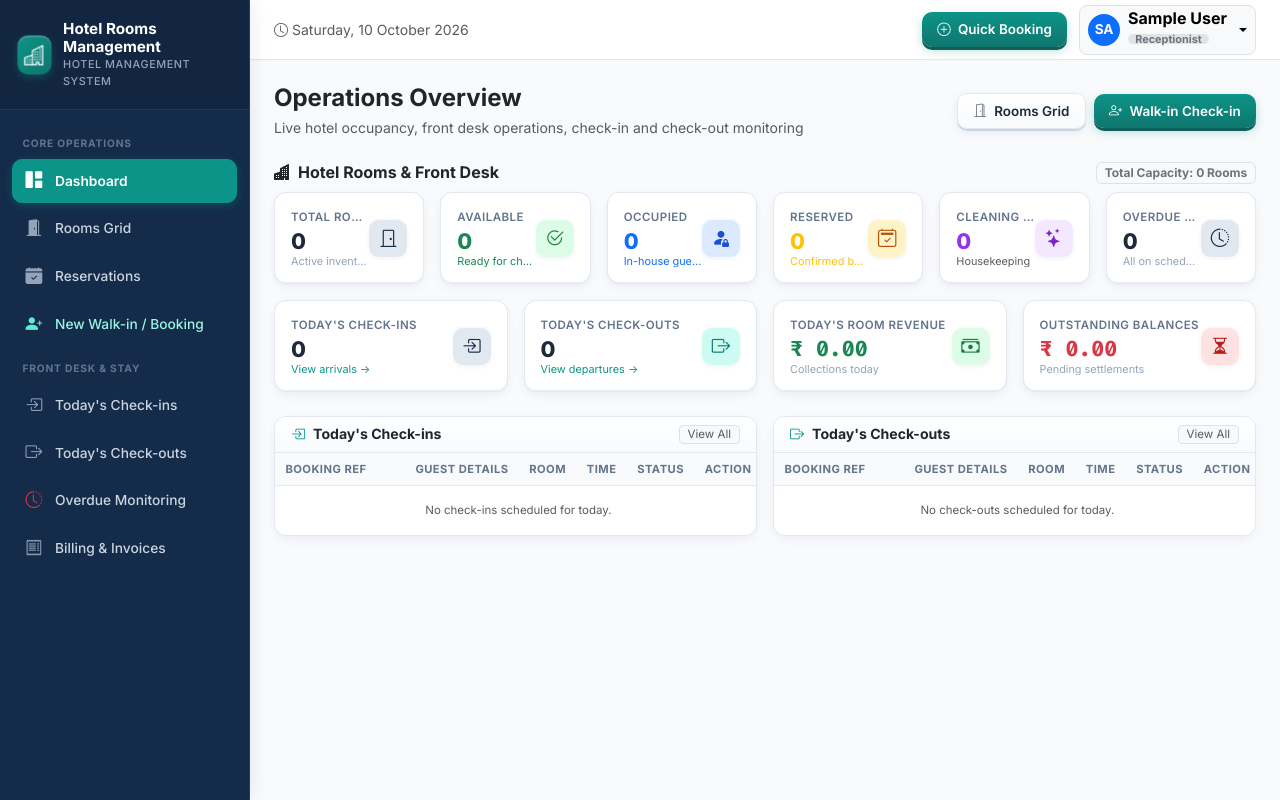
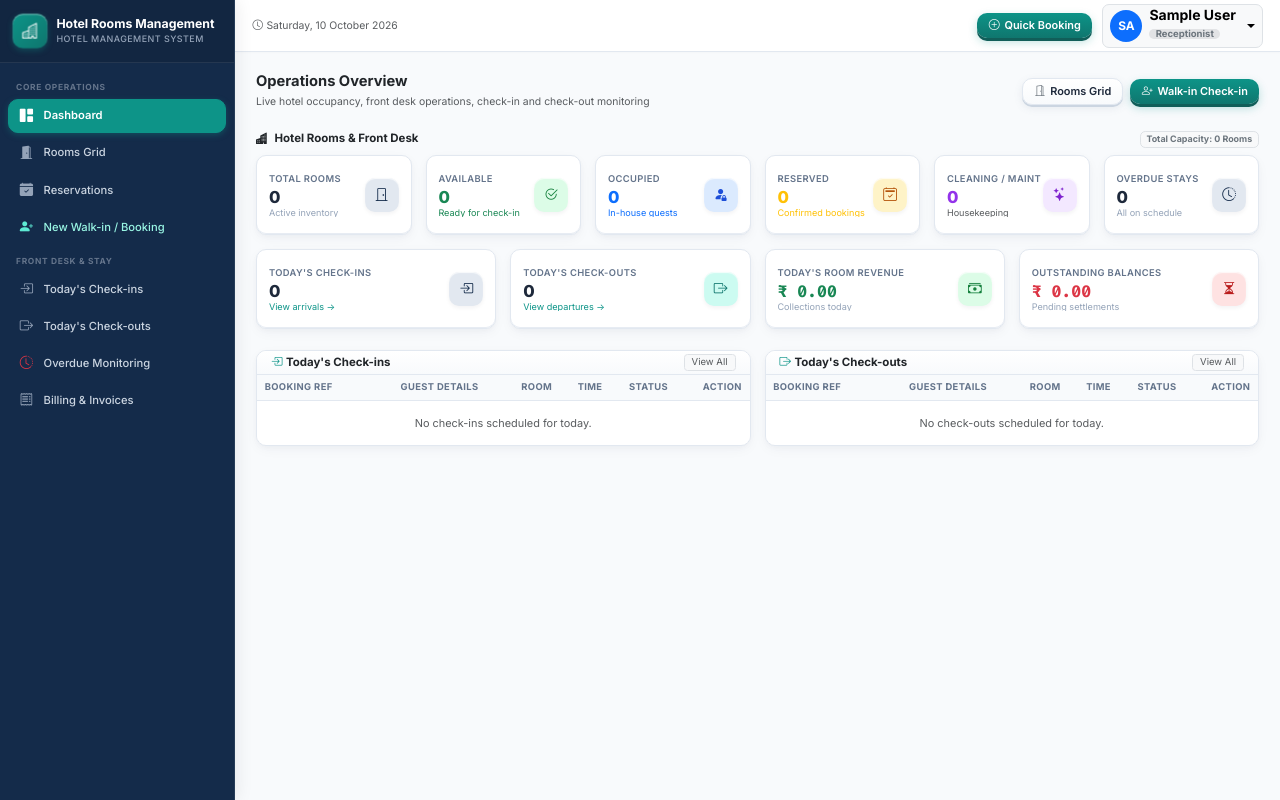
Before and after one commit to chirag1981/hotel-rooms-management, a Flask app: page / in a window 1280 px wide. Run offline with Flask 3, Linux system fonts and the light colour scheme; the visitor is signed in with stand-in values (Sample User, id 1); data comes from the database, SQL or seed files in the repository; data that the repository does not hold is empty.

Commit message:
Refine typography, make room grid cards and stay records compact and elegant

```diff
--- a/static/css/custom.css
+++ b/static/css/custom.css
@@ -3,6 +3,10 @@
 
 *, *::before, *::after {
   box-sizing: border-box;
+}
+
+html {
+  font-size: 14px;
 }
 
 body {
@@ -15,11 +19,20 @@ body {
   display: flex;
   flex-direction: column;
   -webkit-font-smoothing: antialiased;
+  font-size: 0.85rem;
 }
 
 .font-mono {
   font-family: var(--font-mono);
 }
+
+/* Headings scale */
+h1, .h1 { font-size: 1.5rem; }
+h2, .h2 { font-size: 1.35rem; }
+h3, .h3 { font-size: 1.2rem; }
+h4, .h4 { font-size: 1.05rem; }
+h5, .h5 { font-size: 0.92rem; }
+h6, .h6 { font-size: 0.82rem; }
 
 /* ==========================================================================
    App Layout: Sidebar (Navy #142B4A) + Main Content (Slate #F8FAFC)
@@ -31,7 +44,7 @@ body {
 }
 
 .app-sidebar {
-  width: 250px;
+  width: 235px;
   background: var(--bg-sidebar);
   border-right: 1px solid rgba(255, 255, 255, 0.08);
   box-shadow: 2px 0 16px rgba(15, 23, 42, 0.08);
@@ -43,37 +56,37 @@ body {
 }
 
 .sidebar-header {
-  padding: 1.25rem 1.15rem;
+  padding: 1rem 0.95rem;
   border-bottom: 1px solid rgba(255, 255, 255, 0.08);
   display: flex;
   align-items: center;
-  gap: 0.75rem;
+  gap: 0.65rem;
   background: rgba(0, 0, 0, 0.12);
 }
 
 .brand-icon-3d {
-  width: 38px;
-  height: 38px;
+  width: 34px;
+  height: 34px;
   background: linear-gradient(135deg, var(--color-teal), var(--color-teal-hover));
   border-radius: var(--radius-md);
   display: flex;
   align-items: center;
   justify-content: center;
   color: #FFFFFF;
-  font-size: 1.25rem;
-  box-shadow: 0 3px 8px rgba(13, 148, 136, 0.35), inset 0 1px 1px rgba(255, 255, 255, 0.4);
+  font-size: 1.1rem;
+  box-shadow: 0 2px 6px rgba(13, 148, 136, 0.35), inset 0 1px 1px rgba(255, 255, 255, 0.4);
   transform: perspective(200px) translateZ(4px);
 }
 
 .brand-title {
   font-weight: 700;
-  font-size: 0.95rem;
+  font-size: 0.88rem;
   color: #FFFFFF;
   line-height: 1.2;
 }
 
 .brand-subtitle {
-  font-size: 0.68rem;
+  font-size: 0.64rem;
   color: var(--text-sidebar-muted);
   font-weight: 500;
   text-transform: uppercase;
@@ -81,18 +94,18 @@ body {
 }
 
 .sidebar-nav {
-  padding: 1rem 0.75rem 2rem 0.75rem;
+  padding: 0.75rem 0.6rem 2rem 0.6rem;
   flex: 1;
   overflow-y: auto;
   display: flex;
   flex-direction: column;
-  gap: 0.25rem;
+  gap: 0.2rem;
   scrollbar-width: thin;
   scrollbar-color: rgba(255, 255, 255, 0.15) transparent;
 }
 
 .sidebar-nav::-webkit-scrollbar {
-  width: 5px;
+  width: 4px;
 }
 .sidebar-nav::-webkit-scrollbar-thumb {
   background: rgba(255, 255, 255, 0.15);
@@ -100,33 +113,33 @@ body {
 }
 
 .nav-section-title {
-  font-size: 0.64rem;
+  font-size: 0.6rem;
   font-weight: 700;
   text-transform: uppercase;
   letter-spacing: 0.08em;
   color: #64748B;
-  padding: 0.65rem 0.65rem 0.2rem 0.65rem;
+  padding: 0.55rem 0.55rem 0.15rem 0.55rem;
 }
 
 .nav-item-3d {
   display: flex;
   align-items: center;
-  gap: 0.75rem;
-  padding: 0.52rem 0.75rem;
+  gap: 0.65rem;
+  padding: 0.44rem 0.65rem;
   border-radius: var(--radius-md);
   color: #CBD5E1;
   text-decoration: none;
-  font-size: 0.86rem;
+  font-size: 0.8rem;
   font-weight: 500;
   transition: var(--transition-smooth);
   border: 1px solid transparent;
 }
 
 .nav-item-3d i {
-  font-size: 1.05rem;
+  font-size: 0.95rem;
   color: #94A3B8;
   transition: var(--transition-smooth);
-  width: 18px;
+  width: 16px;
   text-align: center;
 }
 
@@ -145,7 +158,7 @@ body {
   background: var(--color-teal);
   color: #FFFFFF;
   border-color: var(--color-teal);
-  box-shadow: 0 2px 8px rgba(13, 148, 136, 0.35);
+  box-shadow: 0 2px 6px rgba(13, 148, 136, 0.35);
   font-weight: 600;
 }
 
@@ -163,14 +176,14 @@ body {
 
 /* Top Navbar */
 .app-topbar {
-  height: 60px;
+  height: 52px;
   background: var(--bg-surface);
   border-bottom: 1px solid var(--border-light);
-  padding: 0 1.5rem;
+  padding: 0 1.25rem;
   display: flex;
   align-items: center;
   justify-content: space-between;
-  box-shadow: 0 1px 3px rgba(15, 23, 42, 0.02);
+  box-shadow: 0 1px 2px rgba(15, 23, 42, 0.02);
 }
 
 .topbar-actions {
@@ -186,9 +199,9 @@ body {
   display: inline-flex;
   align-items: center;
   justify-content: center;
-  gap: 0.45rem;
-  padding: 0.45rem 0.95rem;
-  font-size: 0.84rem;
+  gap: 0.35rem;
+  padding: 0.38rem 0.8rem;
+  font-size: 0.78rem;
   font-weight: 600;
   border-radius: var(--radius-md);
   border: none;
@@ -197,10 +210,17 @@ body {
   transition: var(--transition-tactile);
   position: relative;
   user-select: none;
+  line-height: 1.25;
 }
 
 .btn-3d:active {
   transform: translateY(2px);
+}
+
+.btn-3d-sm {
+  padding: 0.22rem 0.55rem;
+  font-size: 0.72rem;
+  border-radius: var(--radius-sm);
 }
 
 .btn-3d-primary {
@@ -262,7 +282,7 @@ body {
    ========================================================================== */
 .card-3d {
   background: var(--bg-surface);
-  border-radius: var(--radius-lg);
+  border-radius: var(--radius-md);
   border: 1px solid var(--border-light);
   box-shadow: var(--shadow-3d-card);
   transition: var(--transition-smooth);
@@ -275,7 +295,7 @@ body {
 }
 
 .card-header-3d {
-  padding: 0.75rem 1rem;
+  padding: 0.55rem 0.85rem;
   background: linear-gradient(180deg, #FFFFFF 0%, #F8FAFC 100%);
   border-bottom: 1px solid var(--border-light);
   display: flex;
@@ -283,29 +303,30 @@ body {
   justify-content: space-between;
 }
 
-/* Compact Table Styling for Dashboard */
-.table-dashboard {
-  font-size: 0.82rem;
+/* Compact Table Styling for Dashboard & All System Tables */
+.table-dashboard, .table {
+  font-size: 0.78rem;
   margin-bottom: 0;
 }
 
-.table-dashboard th {
-  font-size: 0.7rem;
+.table-dashboard th, .table thead th {
+  font-size: 0.67rem;
   font-weight: 700;
   text-transform: uppercase;
   letter-spacing: 0.04em;
   color: var(--text-secondary);
   background: #F8FAFC;
-  padding: 0.45rem 0.65rem;
+  padding: 0.38rem 0.55rem;
   border-bottom: 1px solid var(--border-light);
   white-space: nowrap;
 }
 
-.table-dashboard td {
-  padding: 0.5rem 0.65rem;
+.table-dashboard td, .table tbody td {
+  padding: 0.38rem 0.55rem;
   vertical-align: middle;
   border-bottom: 1px solid #F1F5F9;
   color: var(--text-primary);
+  font-size: 0.78rem;
 }
 
 .table-dashboard tr:last-child td {
@@ -358,22 +389,21 @@ body {
   border-color: #CBD5E1;
 }
 
-
 /* ==========================================================================
-   3D Metric Stat Cards (Compact, Uniform & Elegant)
+   3D Metric Stat Cards (Ultra-Crisp, Compact & Elegant)
    ========================================================================== */
 .stat-card-3d {
   background: var(--bg-surface);
-  border-radius: var(--radius-lg);
+  border-radius: var(--radius-md);
   border: 1px solid var(--border-light);
-  padding: 0.85rem 1rem;
+  padding: 0.65rem 0.85rem;
   box-shadow: var(--shadow-3d-card);
   transition: var(--transition-smooth);
   display: flex;
   align-items: center;
   justify-content: space-between;
   position: relative;
-  min-height: 92px;
+  min-height: 80px;
 }
 
 .stat-card-3d:hover {
@@ -386,11 +416,11 @@ body {
   flex-direction: column;
   justify-content: center;
   min-width: 0;
-  gap: 0.15rem;
+  gap: 0.1rem;
 }
 
 .stat-label {
-  font-size: 0.72rem;
+  font-size: 0.67rem;
   font-weight: 600;
   text-transform: uppercase;
   letter-spacing: 0.04em;
@@ -401,14 +431,14 @@ body {
 }
 
 .stat-value {
-  font-size: 1.35rem;
+  font-size: 1.18rem;
   font-weight: 800;
   color: var(--text-primary);
   line-height: 1.15;
 }
 
 .stat-sub {
-  font-size: 0.68rem;
+  font-size: 0.65rem;
   color: var(--text-muted);
   line-height: 1;
   white-space: nowrap;
@@ -417,14 +447,14 @@ body {
 }
 
 .stat-icon-3d {
-  width: 38px;
-  height: 38px;
-  min-width: 38px;
+  width: 34px;
+  height: 34px;
+  min-width: 34px;
   border-radius: var(--radius-md);
   display: flex;
   align-items: center;
   justify-content: center;
-  font-size: 1.15rem;
+  font-size: 0.98rem;
   box-shadow: inset 0 1px 1px rgba(255, 255, 255, 0.8), 0 2px 4px rgba(15, 23, 42, 0.05);
 }
 
--- a/static/css/tokens.css
+++ b/static/css/tokens.css
@@ -26,6 +26,7 @@
   /* Typography */
   --font-sans: 'Inter', -apple-system, BlinkMacSystemFont, 'Segoe UI', Roboto, sans-serif;
   --font-mono: 'Fira Code', 'Consolas', monospace;
+  --font-size-base: 14px;
 
   /* Text Colors */
   --text-primary: #1E293B;
--- a/templates/dashboard/index.html
+++ b/templates/dashboard/index.html
@@ -181,17 +181,17 @@
     <!-- Today's Expected & Checked-in Guests -->
     <div class="col-12 col-xl-6">
         <div class="card-3d h-100">
-            <div class="card-header-3d py-2 px-3">
-                <h6 class="fw-bold mb-0 text-dark d-flex align-items-center gap-2" style="font-size: 0.88rem;">
+            <div class="card-header-3d py-1 px-3">
+                <h6 class="fw-bold mb-0 text-dark d-flex align-items-center gap-1" style="font-size: 0.82rem;">
                     <i class="bi bi-box-arrow-in-right" style="color: var(--color-teal);"></i> Today's Check-ins
                 </h6>
-                <a href="{{ url_for('checkin_out.today_checkins') }}" class="btn btn-sm btn-light border py-0 px-2 text-muted" style="font-size: 0.72rem;">View All</a>
+                <a href="{{ url_for('checkin_out.today_checkins') }}" class="btn btn-sm btn-light border py-0 px-2 text-muted" style="font-size: 0.68rem;">View All</a>
             </div>
             <div class="table-responsive">
-                <table class="table table-hover table-dashboard align-middle">
+                <table class="table table-hover table-dashboard align-middle mb-0">
                     <thead>
                         <tr>
-                            <th style="min-width: 130px;">Booking Ref</th>
+                            <th style="min-width: 110px;">Booking Ref</th>
                             <th>Guest Details</th>
                             <th class="text-center">Room</th>
                             <th class="text-center">Time</th>
@@ -203,22 +203,22 @@
                         {% for b in today_checkins %}
                         <tr>
                             <td class="text-nowrap">
-                                <span class="font-mono fw-bold" style="color: var(--color-teal); font-size: 0.8rem;">{{ b.booking_number }}</span>
+                                <span class="font-mono fw-bold" style="color: var(--color-teal); font-size: 0.76rem;">{{ b.booking_number }}</span>
                             </td>
                             <td>
-                                <div class="fw-bold text-dark text-nowrap" style="font-size: 0.82rem;">{{ b.guest.full_name }}</div>
-                                <div class="text-muted text-nowrap" style="font-size: 0.72rem;"><i class="bi bi-telephone me-1"></i>{{ b.guest.mobile }}</div>
+                                <div class="fw-bold text-dark text-nowrap" style="font-size: 0.78rem;">{{ b.guest.full_name }}</div>
+                                <div class="text-muted text-nowrap" style="font-size: 0.68rem;"><i class="bi bi-telephone me-1"></i>{{ b.guest.mobile }}</div>
                             </td>
                             <td class="text-center text-nowrap">
-                                <span class="badge bg-light text-dark border px-2 py-1" style="font-size: 0.72rem; font-weight: 600;">
+                                <span class="badge bg-light text-dark border px-2 py-0" style="font-size: 0.68rem; font-weight: 600;">
                                     {{ b.assigned_room_numbers|join(', ') if b.assigned_room_numbers else (b.room_category.name if b.room_category else 'Unassigned') }}
                                 </span>
                             </td>
-                            <td class="text-center text-nowrap text-muted" style="font-size: 0.78rem;">
+                            <td class="text-center text-nowrap text-muted" style="font-size: 0.72rem;">
                                 {{ b.expected_checkin_time }}
                             </td>
                             <td class="text-center text-nowrap">
-                                <span class="badge-3d badge-3d-{{ 'available' if b.status == 'Checked In' else 'reserved' }}" style="font-size: 0.68rem; padding: 0.15rem 0.45rem;">
+                                <span class="badge-3d badge-3d-{{ 'available' if b.status == 'Checked In' else 'reserved' }}">
                                     {{ b.status }}
                                 </span>
                             </td>
@@ -248,17 +248,17 @@
     <!-- Today's Expected & Processed Check-outs -->
     <div class="col-12 col-xl-6">
         <div class="card-3d h-100">
-            <div class="card-header-3d py-2 px-3">
-                <h6 class="fw-bold mb-0 text-dark d-flex align-items-center gap-2" style="font-size: 0.88rem;">
+            <div class="card-header-3d py-1 px-3">
+                <h6 class="fw-bold mb-0 text-dark d-flex align-items-center gap-1" style="font-size: 0.82rem;">
                     <i class="bi bi-box-arrow-right" style="color: var(--color-teal);"></i> Today's Check-outs
                 </h6>
-                <a href="{{ url_for('checkin_out.today_checkouts') }}" class="btn btn-sm btn-light border py-0 px-2 text-muted" style="font-size: 0.72rem;">View All</a>
+                <a href="{{ url_for('checkin_out.today_checkouts') }}" class="btn btn-sm btn-light border py-0 px-2 text-muted" style="font-size: 0.68rem;">View All</a>
             </div>
             <div class="table-responsive">
-                <table class="table table-hover table-dashboard align-middle">
+                <table class="table table-hover table-dashboard align-middle mb-0">
                     <thead>
                         <tr>
-                            <th style="min-width: 130px;">Booking Ref</th>
+                            <th style="min-width: 110px;">Booking Ref</th>
                             <th>Guest Details</th>
                             <th class="text-center">Room</th>
                             <th class="text-center">Time</th>
@@ -270,22 +270,22 @@
                         {% for b in today_checkouts %}
                         <tr>
                             <td class="text-nowrap">
-                                <span class="font-mono fw-bold" style="color: var(--color-teal); font-size: 0.8rem;">{{ b.booking_number }}</span>
+                                <span class="font-mono fw-bold" style="color: var(--color-teal); font-size: 0.76rem;">{{ b.booking_number }}</span>
                             </td>
                             <td>
-                                <div class="fw-bold text-dark text-nowrap" style="font-size: 0.82rem;">{{ b.guest.full_name }}</div>
-                                <div class="text-muted text-nowrap" style="font-size: 0.72rem;"><i class="bi bi-telephone me-1"></i>{{ b.guest.mobile }}</div>
+                                <div class="fw-bold text-dark text-nowrap" style="font-size: 0.78rem;">{{ b.guest.full_name }}</div>
+                                <div class="text-muted text-nowrap" style="font-size: 0.68rem;"><i class="bi bi-telephone me-1"></i>{{ b.guest.mobile }}</div>
                             </td>
                             <td class="text-center text-nowrap">
-                                <span class="badge bg-light text-dark border px-2 py-1" style="font-size: 0.72rem; font-weight: 600;">
+                                <span class="badge bg-light text-dark border px-2 py-0" style="font-size: 0.68rem; font-weight: 600;">
                                     {{ b.assigned_room_numbers|join(', ') if b.assigned_room_numbers else (b.room_category.name if b.room_category else 'Unassigned') }}
                                 </span>
                             </td>
-                            <td class="text-center text-nowrap text-muted" style="font-size: 0.78rem;">
+                            <td class="text-center text-nowrap text-muted" style="font-size: 0.72rem;">
                                 {{ b.expected_checkout_time }}
                             </td>
                             <td class="text-center text-nowrap">
-                                <span class="badge-3d badge-3d-{{ 'available' if b.status == 'Checked In' else ('secondary' if b.status == 'Checked Out' else 'reserved') }}" style="font-size: 0.68rem; padding: 0.15rem 0.45rem;">
+                                <span class="badge-3d badge-3d-{{ 'available' if b.status == 'Checked In' else ('secondary' if b.status == 'Checked Out' else 'reserved') }}">
                                     {{ b.status }}
                                 </span>
                             </td>
```
Also changed, not shown: other parts of static/css/custom.css (+50 -88 lines), templates/billing/index.html (+15 -15 lines), templates/bookings/index.html (+30 -30 lines), templates/checkin_out/overdue.html (+19 -18 lines), templates/checkin_out/today_checkins.html (+20 -19 lines), templates/checkin_out/today_checkouts.html (+18 -15 lines), templates/rooms/index.html (+37 -37 lines).
